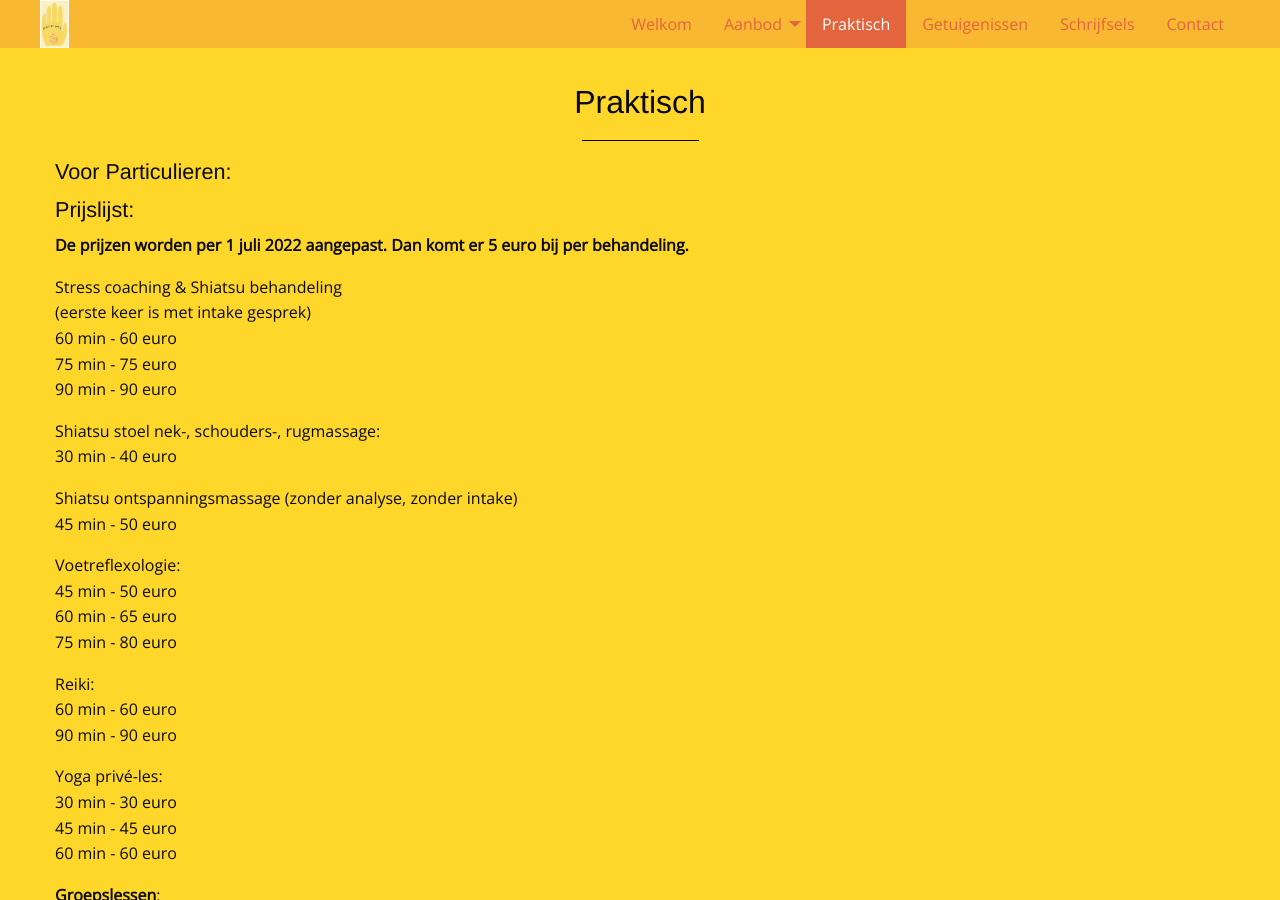
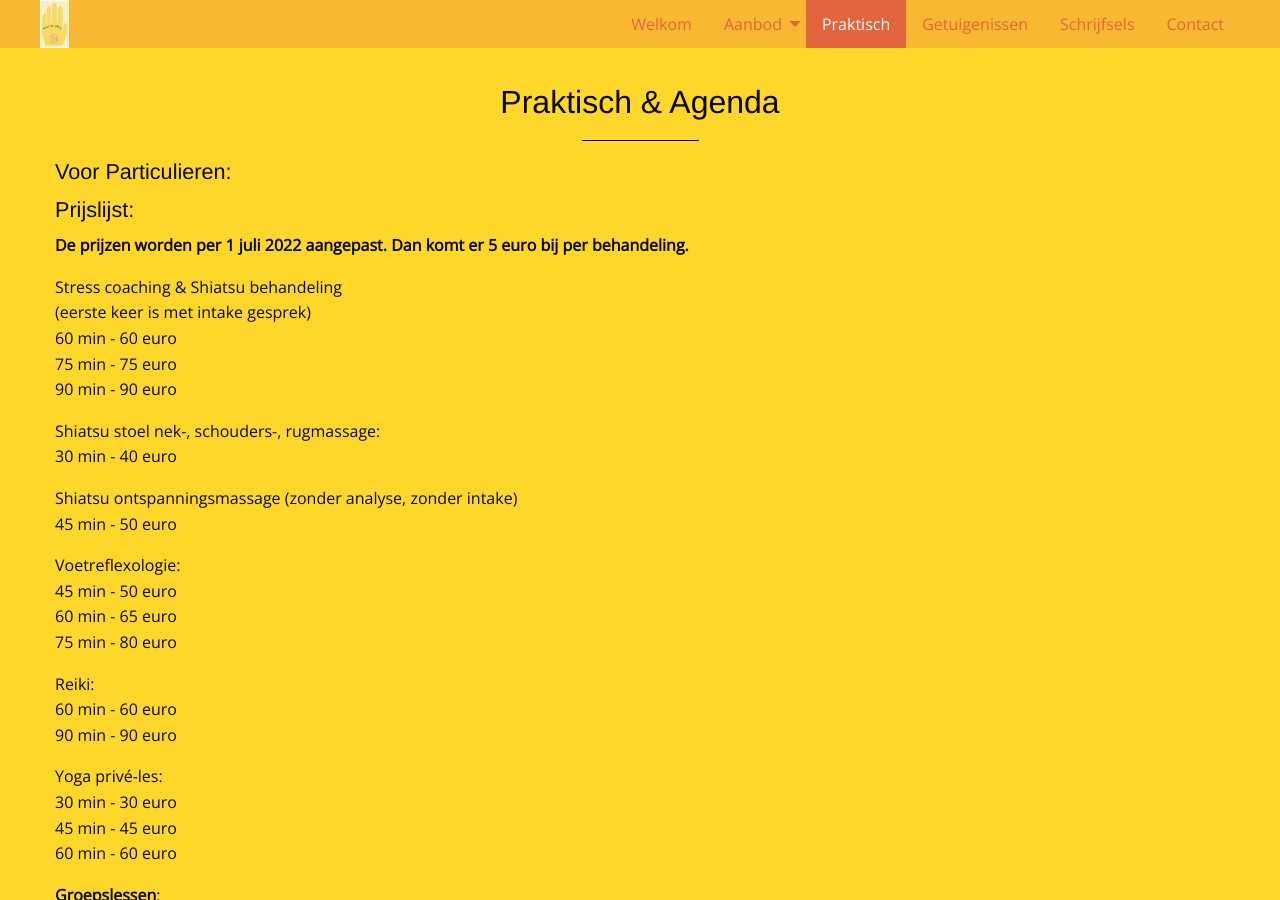
Before and after one commit to manopura/manopura.github.io, a Jekyll site: the page built from praktisch.md, in a window 1280 px wide and 900 px high. Built offline with Jekyll 4.4.1, drawn with Linux system fonts in a browser that asks for light colours; nearby versions of some CDN libraries; our own code applies the rules of GitHub Pages for plain Markdown files.

Commit message:
Update praktisch.md

```diff
--- a/praktisch.md
+++ b/praktisch.md
@@ -2,7 +2,7 @@
 layout: markdown
 menu: praktisch
 ---
-# Praktisch
+# Praktisch & Agenda
 ### Voor Particulieren:
 ### Prijslijst:
 
```
